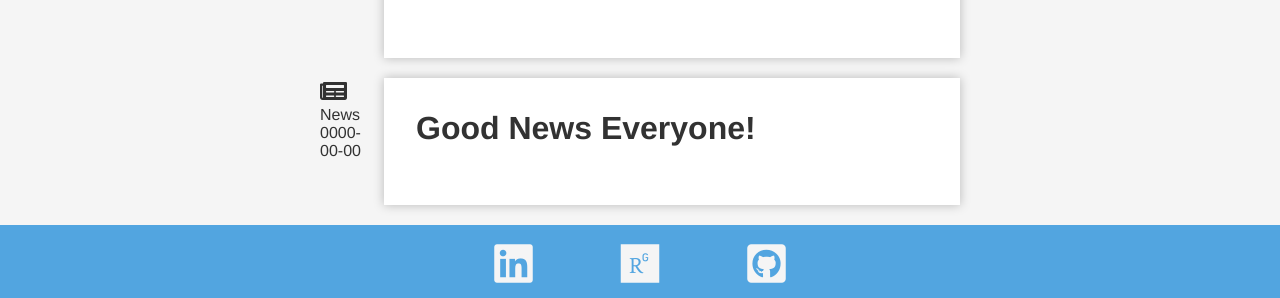
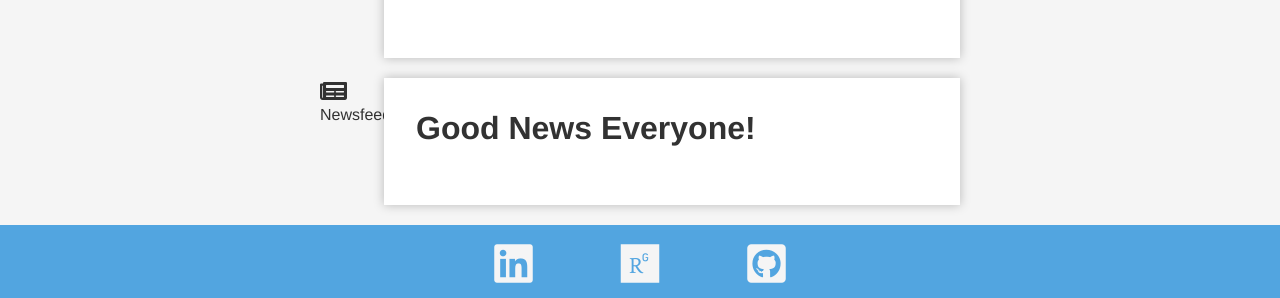
Before and after one commit to dmtveit/dmtveit.github.io, a Jekyll site: the page built from index.html, in a window 1280 px wide. Shown: the part 410-708 px from the top of the page. Built offline with Jekyll 4.4.1, drawn with Linux system fonts in a browser that asks for light colours.

Commit message:
adding page info

```diff
--- a/contact/index.html
+++ b/contact/index.html
@@ -3,6 +3,12 @@ layout: default
 title: Contact
 ---
 <div class="page-container">
+    <div class="page-info">
+        <section>
+            <h2 class="page-info-icon"><i class="fas fa-paper-plane"></i></h2>
+            <p class="page-info-text">Contact</p>
+        </section>
+    </div>
     <div class="page">
         <iframe src="https://docs.google.com/forms/d/e/1FAIpQLSc2HQ6Z2e8D10igpR3Dusp-iMDCWB0rFzt9LXQYC8j21dx2Bg/viewform?embedded=true?hl=en" width="640" height="751" frameborder="0" marginheight="0" marginwidth="0">Loading...</iframe>
     </div>
--- a/index.html
+++ b/index.html
@@ -24,8 +24,7 @@ title: Page Title
     <div class="page-info">
         <section>
             <h2 class="page-info-icon"><i class="fas fa-newspaper"></i></h2>
-            <p class="page-info-text">News</p>
-            <p class="page-info-text">0000-00-00</p>
+            <p class="page-info-text">Newsfeed</p>
         </section>
     </div>
     <div class="page">
```
